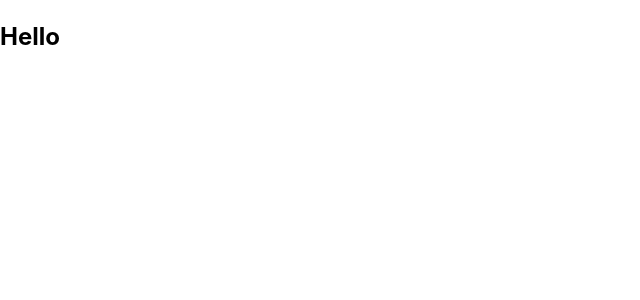
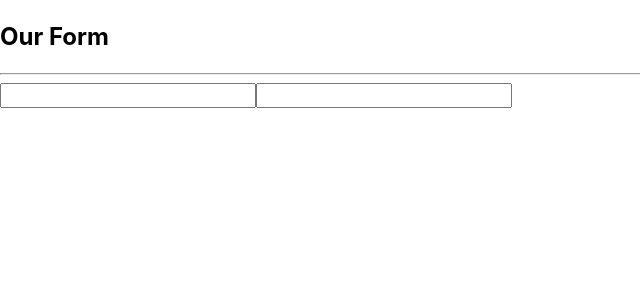
Before and after one commit to c12i/react-custom-form, a React (Vite) app: page / in a window 1280 px wide. Shown: the top 300 px of the page, without its empty margins (0-640 px from the left). Built offline with nearby package versions, Linux system fonts and the light colour scheme.

Commit message:
feat: Add initial Form and Input components

```diff
--- a/src/App.tsx
+++ b/src/App.tsx
@@ -1,11 +1,38 @@
 import * as React from 'react'
-import GlobalStyles from './components/global-styles'
+
+import GlobalStyles from './components/GlobalStyles'
+import Form from './components/Form'
+import Input from './components/Input'
 
 const App: React.FC<any> = () => {
+    const customRules = {
+        weirdRule: {
+            rule() {
+                return {
+                    test(fieldValue) {
+                        return fieldValue === 'weird'
+                    }
+                }
+            },
+            formatter(id) {
+                return `${id} can have only one value: weird`
+            }
+        }
+    }
+
     return (
         <div>
             <GlobalStyles />
-            <h2>Hello</h2>
+            <h2>Our Form</h2>
+            <hr />
+            <Form>
+                <Input
+                    id="email"
+                    customRules={customRules}
+                    validate="weirdRule"
+                />
+                <Input id="userName" validate="numeric" />
+            </Form>
         </div>
     )
 }
--- /dev/null
+++ b/src/components/Form.tsx
@@ -0,0 +1,132 @@
+import * as React from 'react'
+
+import { validators } from '../utils/validators'
+
+interface IFormContext {
+    fields: any
+    errors: any
+    setField?: (event: React.FormEvent, metadata: any) => void
+    addField?: (data: any) => void
+    validateField?: (id: string) => void
+}
+
+interface IFormState {
+    fields: any
+    errors: any
+}
+
+export const FormContext: React.Context<IFormContext> = React.createContext({
+    fields: {},
+    errors: {}
+})
+
+class Form extends React.Component {
+    public state: IFormState = {
+        fields: {},
+        errors: {}
+    }
+
+    public setField = (event: React.ChangeEvent, { id, value }) => {
+        event.persist()
+
+        console.log('add/update field value!')
+
+        const { fields } = this.state
+        const field = fields[id]
+
+        this.addField({
+            field: {
+                ...field,
+                // @ts-ignore
+                value: event ? event.currentTarget.value : value
+            }
+        })
+    }
+
+    public addField = ({ field }) => {
+        const { id } = field
+
+        field = {
+            value: '',
+            ...field
+        }
+
+        if (id) {
+            this.setState((prevState: IFormState) => {
+                return {
+                    ...prevState,
+                    fields: {
+                        ...prevState.fields,
+                        [id]: field
+                    }
+                }
+            })
+            return
+        }
+
+        throw new Error(`please add 'id' field to the input: ${field}`)
+    }
+
+    public validateField = (id: string) => {
+        let error = ''
+
+        const {
+            value: fieldValue,
+            validate,
+            displayName,
+            customRules = {}
+        } = this.state.fields[id]
+        const rules = validate ? validate.split('|') : ''
+
+        if (rules.length) {
+            for (const rule in rules) {
+                const ruleName = rules[rule]
+                const validation = validators[ruleName] || customRules[ruleName]
+                const isRuleSatisfied =
+                    ruleName !== 'required' && !fieldValue
+                        ? true
+                        : validation.rule().test(fieldValue.toString())
+
+                if (!isRuleSatisfied) {
+                    error = validation.formatter.apply(null, [
+                        displayName || id
+                    ])
+                }
+
+                if (error !== '') {
+                    break
+                }
+            }
+
+            this.setState((prevState: IFormState) => ({
+                ...prevState,
+                errors: {
+                    ...prevState.errors,
+                    [id]: error
+                }
+            }))
+        }
+    }
+
+    render() {
+        const { fields, errors } = this.state
+
+        const formContext: IFormContext = {
+            fields,
+            errors,
+            setField: this.setField,
+            addField: this.addField,
+            validateField: this.validateField
+        }
+
+        return (
+            <form action="">
+                <FormContext.Provider value={formContext}>
+                    {this.props.children}
+                </FormContext.Provider>
+            </form>
+        )
+    }
+}
+
+export default Form
--- /dev/null
+++ b/src/components/Input.tsx
@@ -0,0 +1,39 @@
+import * as React from 'react'
+
+import { FormContext } from './Form'
+
+const Input = (props: any) => {
+    const { id } = props
+    const { fields, errors, setField, addField, validateField } =
+        React.useContext(FormContext)
+
+    const field = fields[id] || {}
+    const fieldError = errors[id] || {}
+
+    console.log(fieldError)
+
+    const { value = '' } = field
+
+    React.useEffect(() => {
+        addField({
+            field: { ...props },
+            value: ''
+        })
+    }, [])
+
+    React.useEffect(() => {
+        if (field.value !== undefined) {
+            validateField(id)
+        }
+    }, [value])
+
+    return (
+        <input
+            type="text"
+            value={field && value}
+            onChange={(event) => setField(event, field)}
+        />
+    )
+}
+
+export default Input
--- /dev/null
+++ b/src/utils/validators.ts
@@ -0,0 +1,14 @@
+export const validators = {
+    required: {
+        rule: () => /\S/,
+        formatter(fieldName: string) {
+            return `${fieldName} is required.`
+        }
+    },
+    numeric: {
+        rule: () => /^\d+$/,
+        formatter(fieldName: string) {
+            return `${fieldName} should contain only numbers.`
+        }
+    }
+}
--- a/tsconfig.json
+++ b/tsconfig.json
@@ -1,5 +1,6 @@
 {
   "compilerOptions": {
+    "lib": ["ES2015", "DOM"],
     "baseUrl": "./src",
     "jsx": "react",
     "paths": {
```
Also changed, not shown: .eslintrc.json, src/components/GlobalStyles.tsx (renamed from src/components/global-styles.tsx).
